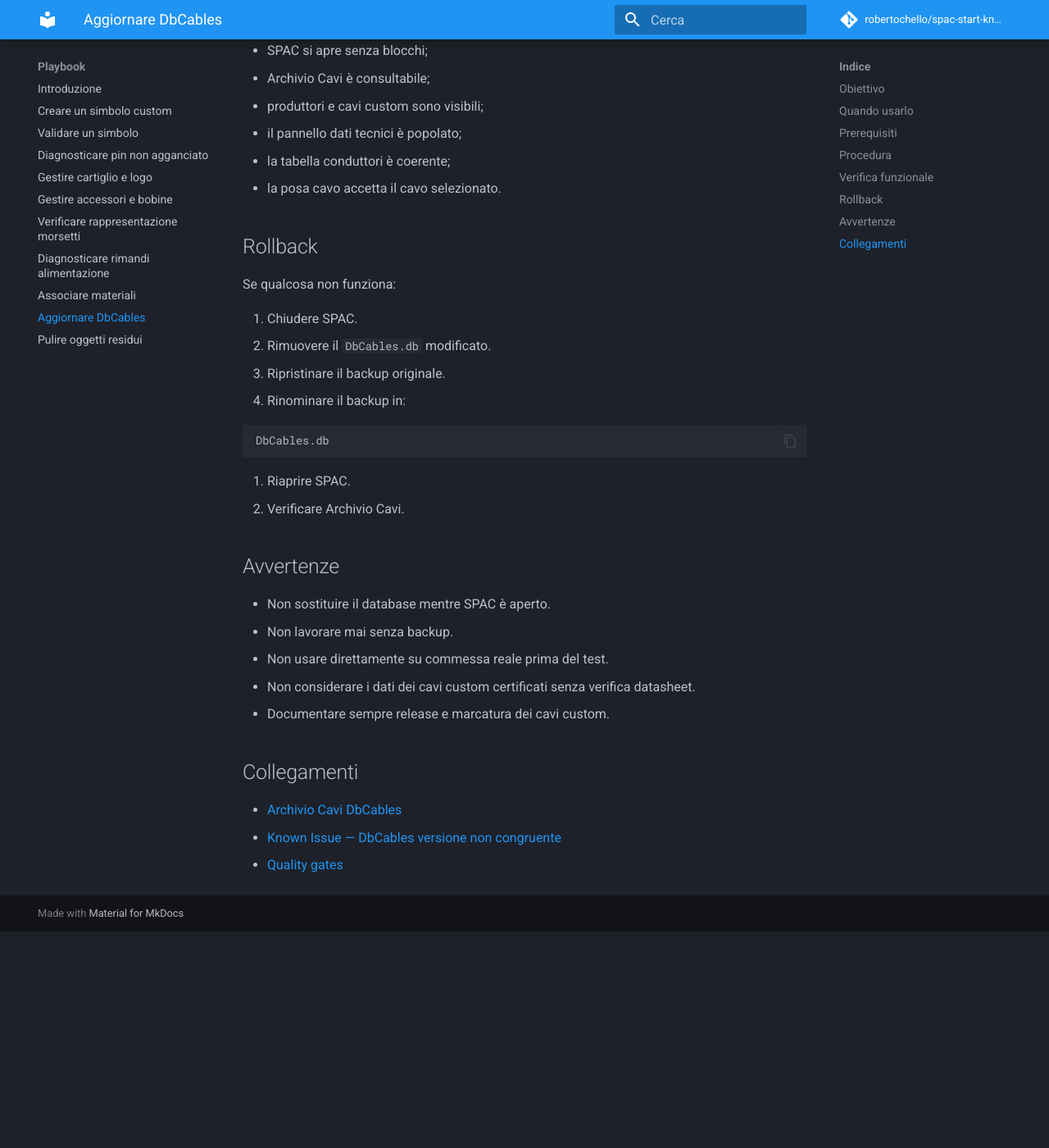
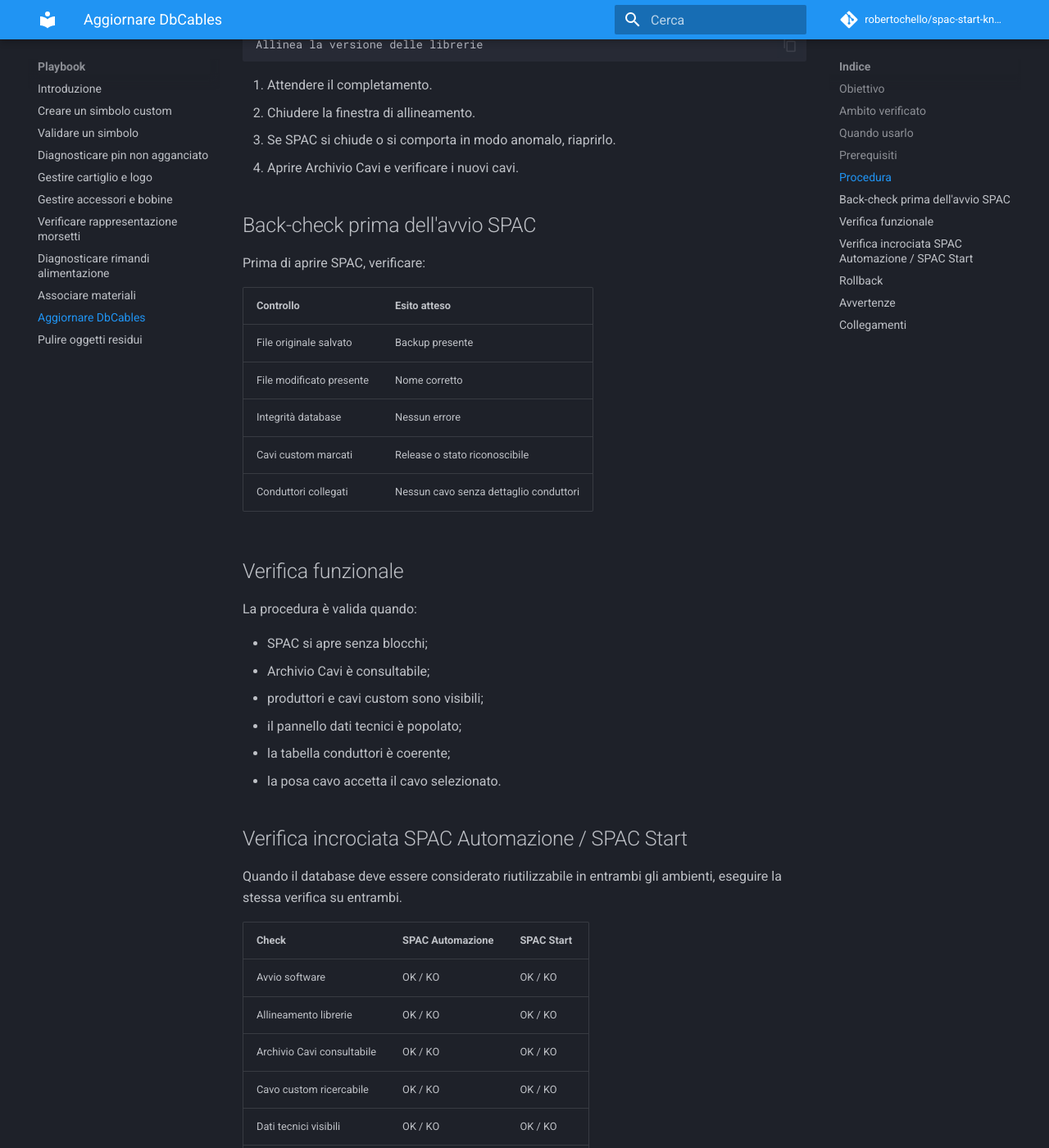
Before and after one commit to robertochello/spac-start-knowledge-base, an MkDocs documentation site: the page built from docs/playbooks/update-dbcables-archive.md, in a window 1280 px wide and 1400 px high, scrolled down 1518 px. Shown: the whole window at 82% size. Built offline with MkDocs 1.6.1 and Material for MkDocs 9.7.7, drawn with Linux system fonts in a browser that asks for light colours; comment, search, counter and statistics services are not loaded; before the commit the page ends 2654 px from its top, so only the background shows below that; some of the changed text lies outside the part shown.

Commit message:
Add cross-version back-checks to DbCables playbook

```diff
--- a/docs/playbooks/update-dbcables-archive.md
+++ b/docs/playbooks/update-dbcables-archive.md
@@ -3,6 +3,15 @@
 ## Obiettivo
 
 Aggiornare l'archivio cavi avanzato di SPAC tramite sostituzione controllata del file `DbCables.db`.
+
+## Ambito verificato
+
+La procedura è stata testata sia su:
+
+- SPAC Automazione;
+- SPAC Start.
+
+Il workflow operativo è lo stesso in entrambi gli ambienti.
 
 ## Quando usarlo
 
@@ -21,6 +30,8 @@
 - `DbCables.db` modificato già validato.
 - Accesso alla cartella Librerie/Archivi.
 - Test previsto su progetto non critico.
+- Elenco dei cavi custom da verificare.
+- Ambiente di test identificato: SPAC Automazione, SPAC Start o entrambi.
 
 ## Procedura
 
@@ -47,6 +58,18 @@
 11. Se SPAC si chiude o si comporta in modo anomalo, riaprirlo.
 12. Aprire Archivio Cavi e verificare i nuovi cavi.
 
+## Back-check prima dell'avvio SPAC
+
+Prima di aprire SPAC, verificare:
+
+| Controllo | Esito atteso |
+|---|---|
+| File originale salvato | Backup presente |
+| File modificato presente | Nome corretto |
+| Integrità database | Nessun errore |
+| Cavi custom marcati | Release o stato riconoscibile |
+| Conduttori collegati | Nessun cavo senza dettaglio conduttori |
+
 ## Verifica funzionale
 
 La procedura è valida quando:
@@ -57,6 +80,21 @@
 - il pannello dati tecnici è popolato;
 - la tabella conduttori è coerente;
 - la posa cavo accetta il cavo selezionato.
+
+## Verifica incrociata SPAC Automazione / SPAC Start
+
+Quando il database deve essere considerato riutilizzabile in entrambi gli ambienti, eseguire la stessa verifica su entrambi.
+
+| Check | SPAC Automazione | SPAC Start |
+|---|---|---|
+| Avvio software | OK / KO | OK / KO |
+| Allineamento librerie | OK / KO | OK / KO |
+| Archivio Cavi consultabile | OK / KO | OK / KO |
+| Cavo custom ricercabile | OK / KO | OK / KO |
+| Dati tecnici visibili | OK / KO | OK / KO |
+| Conduttori coerenti | OK / KO | OK / KO |
+| Posa cavo testata | OK / KO | OK / KO |
+| Rollback verificato | OK / KO | OK / KO |
 
 ## Rollback
 
@@ -81,9 +119,11 @@
 - Non usare direttamente su commessa reale prima del test.
 - Non considerare i dati dei cavi custom certificati senza verifica datasheet.
 - Documentare sempre release e marcatura dei cavi custom.
+- Se il database è destinato a più ambienti, validarlo sia su SPAC Automazione sia su SPAC Start.
 
 ## Collegamenti
 
 - [Archivio Cavi DbCables](../25-cable-archive-dbcables.md)
+- [Back-check e controlli incrociati](../26-back-check-controls.md)
 - [Known Issue — DbCables versione non congruente](../known-issues/dbcables-version-mismatch.md)
 - [Quality gates](../14-quality-gates.md)
```
